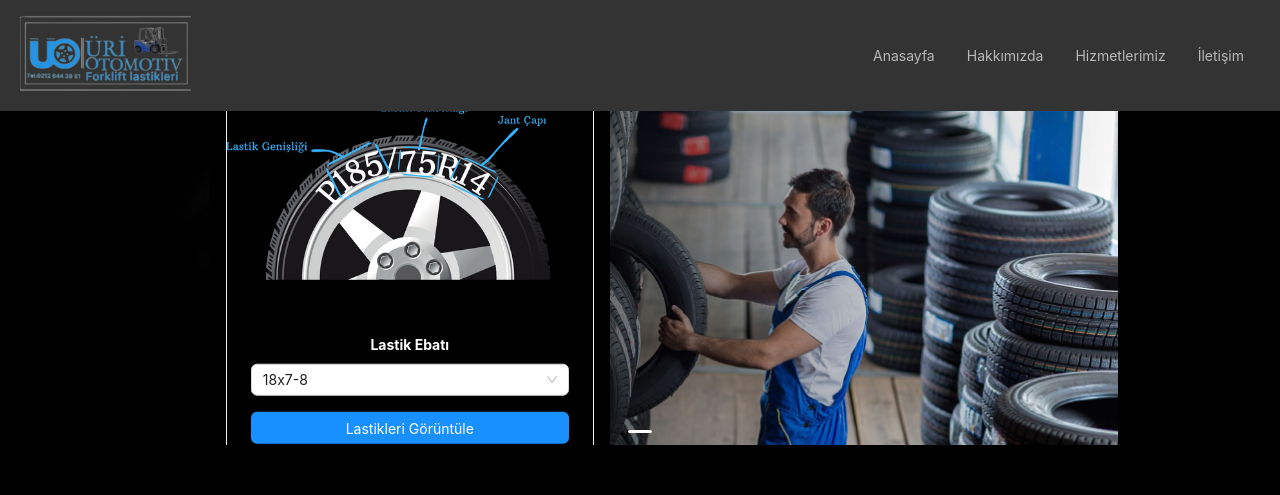
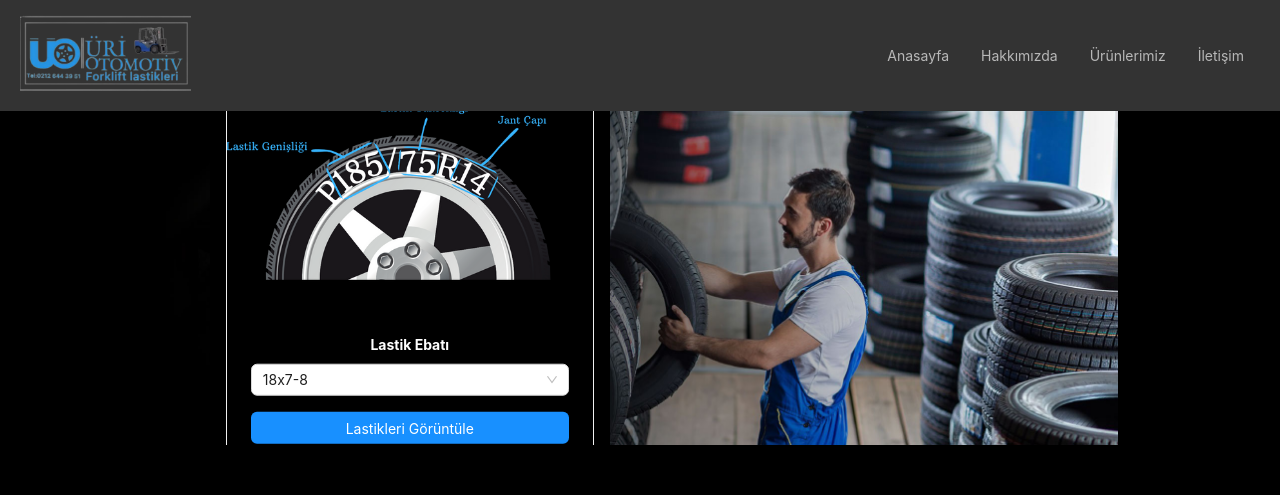
Before and after one commit to frknfrt/UriOtomotiv, a React (Create React App) app: page / in a window 1280 px wide. Shown: the top 495 px of the page. Built offline with nearby package versions, Linux system fonts and the light colour scheme.

Commit message:
ürünlerimiz

```diff
--- a/src/components/Carousel.js
+++ b/src/components/Carousel.js
@@ -4,33 +4,35 @@ import TireSize from "./TireSize";
 import mainImg from '../assets/images/slide-1.jpeg';
 
 const CarouselComponent = () => {
-  const onChange = (currentSlide) => {
-    console.log(currentSlide);
-  };
-
   const styles = {
     container: {
       position: "relative",
+      width: "100vw",
       height: "100vh",
       overflow: "hidden",
+      display: "flex",
+      justifyContent: "center",
+      alignItems: "center",
     },
     image: {
       width: "100%",
       height: "100%",
-      objectFit: "cover",
+      objectFit: "contain", // Görselin tamamen görünmesini sağlar, taşmayı önler
+      maxWidth: "1920px", // Eski görselin en-boy oranına uyum sağlar
+      maxHeight: "1080px",
     },
     tireSizeWrapper: {
       position: "absolute",
       top: "50%",
-      left: "5%", // Büyük ekranlarda sola hizalama
+      left: "5%",
       transform: "translateY(-50%)",
-      width: "90%", // Responsive genişlik
-      maxWidth: "400px", // Maksimum genişlik sınırı
+      width: "90%",
+      maxWidth: "400px",
     },
   };
 
   return (
-    <Carousel afterChange={onChange}>
+    <Carousel dots={false} autoplay>
       <div style={styles.container}>
         <img style={styles.image} src={mainImg} alt="Slide" />
         <div style={styles.tireSizeWrapper}>
--- a/src/components/common/AppHeader.js
+++ b/src/components/common/AppHeader.js
@@ -31,7 +31,7 @@ function AppHeader() {
               <a href="/about">Hakkımızda</a>
             </Menu.Item>
             <Menu.Item key="services">
-              <a href="#feature">Hizmetlerimiz</a>
+              <a href="/products/18x7-8">Ürünlerimiz</a>
             </Menu.Item>
             <Menu.Item key="contact">
               <a href="/contact">İletişim</a>
@@ -57,7 +57,7 @@ function AppHeader() {
             <a href="/about">Hakkımızda</a>
           </Menu.Item>
           <Menu.Item key="services">
-            <a href="#feature">Hizmetlerimiz</a>
+            <a href="/products/18x7-8">Ürünlerimiz</a>
           </Menu.Item>
           <Menu.Item key="contact">
             <a href="#contact">İletişim</a>
```
Also changed, not shown: src/assets/images/tiresize.jpg (added), 1 other file (tests, documents, lock files or other folders).
